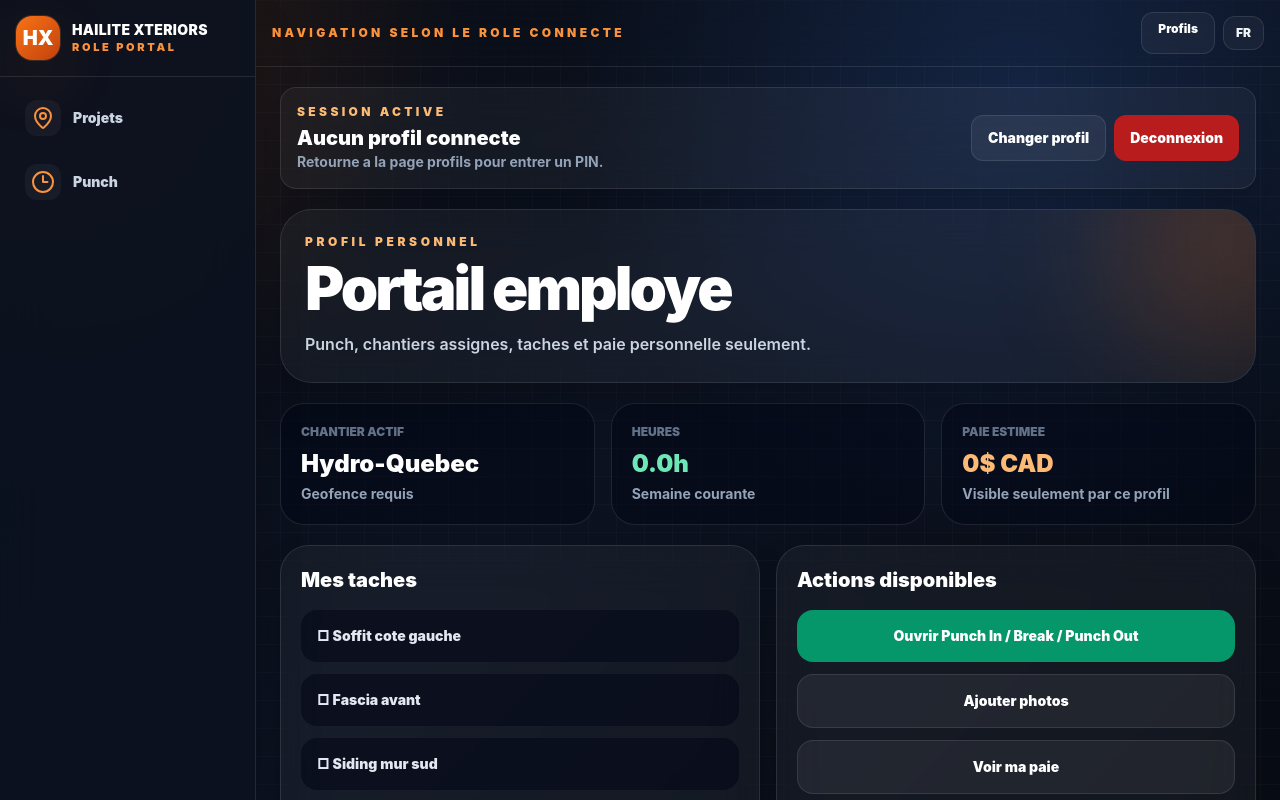
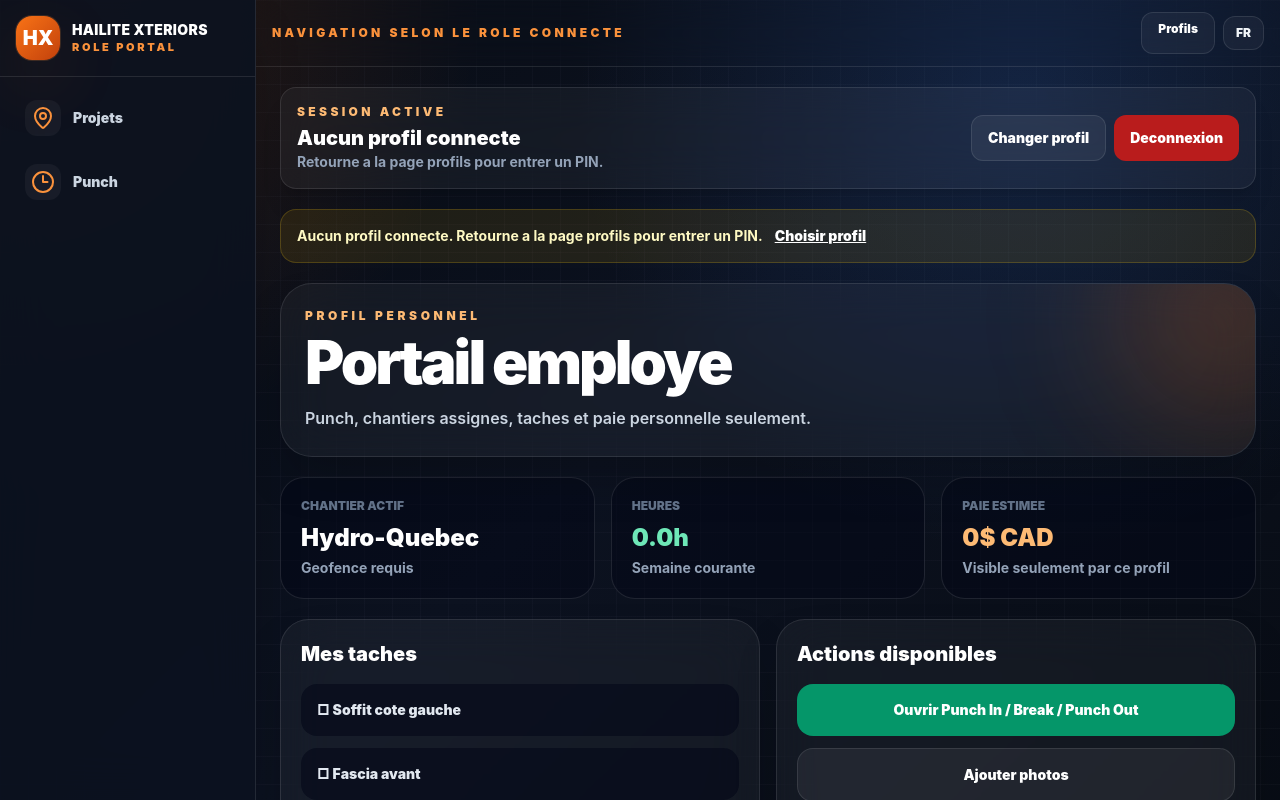
Before and after one commit to bisaillonpatrick1979-dev/Chatgpt-hailite-, a Next.js app: page /worker in a window 1280 px wide. Shown: the top 800 px of the page. Built offline with nearby package versions, Linux system fonts and the light colour scheme.

Commit message:
Add access notice to worker portal

```diff
--- a/app/worker/page.tsx
+++ b/app/worker/page.tsx
@@ -1,9 +1,11 @@
 import { AppShell } from "@/components/AppShell";
 import { PersonalPortalView } from "@/components/PersonalPortalView";
+import { RoleAccessNotice } from "@/components/RoleAccessNotice";
 
 export default function Worker() {
   return (
     <AppShell>
+      <RoleAccessNotice allowedRoles={["Employe"]} />
       <PersonalPortalView type="worker" />
     </AppShell>
   );
```
